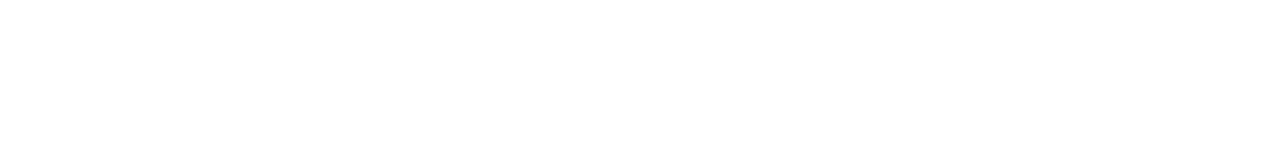
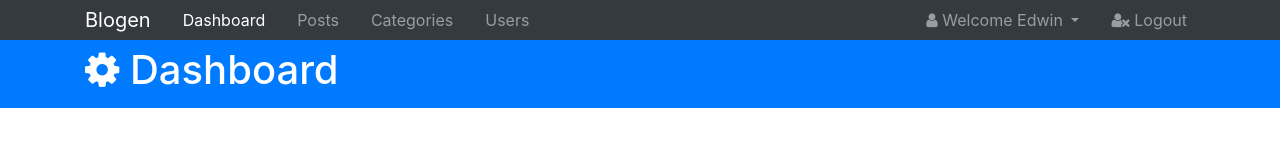
Before and after one commit to WebDevTuts/blogen_admin_ui, a website: page src/index.html in a window 1280 px wide. Drawn offline with Linux system fonts and the light colour scheme.

Commit message:
Add markup for navigation and header

```diff
--- a/src/index.html
+++ b/src/index.html
@@ -10,8 +10,61 @@
   <title>Blogen</title>
 </head>
 <body>
+  <nav class="navbar navbar-expand-sm navbar-dark bg-dark p-0">
+    <div class="container">
+      <a href="index.html" class="navbar-brand">Blogen</a>
+      <button class="navbar-toggler" data-toggle="collapse" data-target="#navbarNav">
+        <span class="navbar-toggler-icon"></span>
+      </button>
+      <div class="collapse navbar-collapse" id="navbarNav">
+        <ul class="navbar-nav">
+          <li class="nav-item px-2">
+            <a href="index.html" class="nav-link active">Dashboard</a>
+          </li>
+          <li class="nav-item px-2">
+            <a href="posts.html" class="nav-link">Posts</a>
+          </li>
+          <li class="nav-item px-2">
+            <a href="categories.html" class="nav-link">Categories</a>
+          </li>
+          <li class="nav-item px-2">
+            <a href="users.html" class="nav-link">Users</a>
+          </li>
+        </ul>
 
+        <ul class="navbar-nav ml-auto">
+          <li class="nav-item dropdown mr-3">
+            <a href="#" class="nav-link dropdown-toggle" data-toggle="dropdown">
+              <i class="fa fa-user"></i> Welcome Edwin
+            </a>
+            <div class="dropdown-menu">
+              <a href="profile.html" class="dropdown-item">
+                <i class="fa fa-user"></i> Profile
+              </a>
+              <a href="settings.html" class="dropdown-item">
+                <i class="fa fa-gear"></i> Settings
+              </a>
+            </div>
+          </li>
+          <li class="nav-item">
+            <a href="login.html" class="nav-link">
+              <i class="fa fa-user-times"></i> Logout
+            </a>
+          </li>
+        </ul>
+      </div>
+    </div>
+  </nav>
 
+  <header id="main-header" class="py-2 bg-primary text-white">
+    <div class="container">
+      <div class="row">
+        <div class="col-md-6">
+          <h1><i class="fa fa-gear"></i> Dashboard</h1>
+        </div>
+      </div>
+    </div>
+  </header>
 
   <script src="js/jquery.min.js"></script>
   <script src="js/popper.min.js"></script>
```
